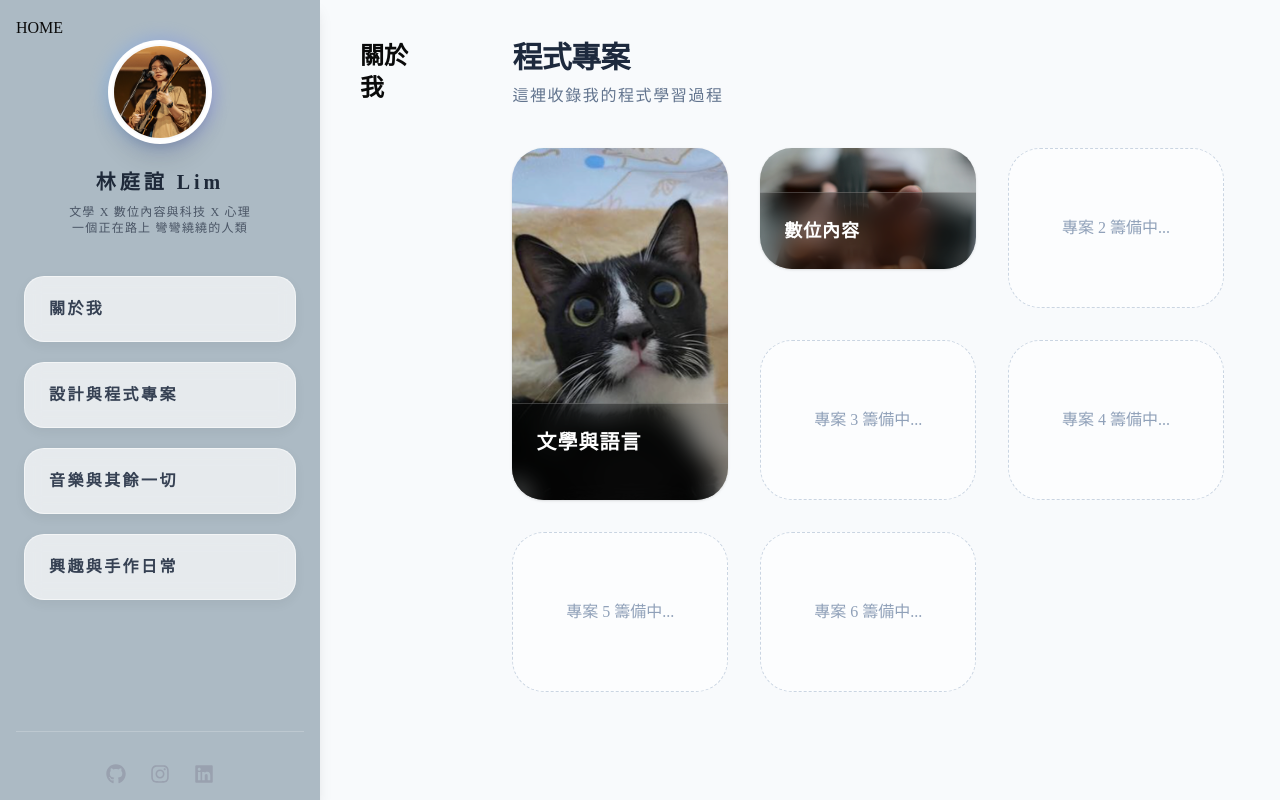
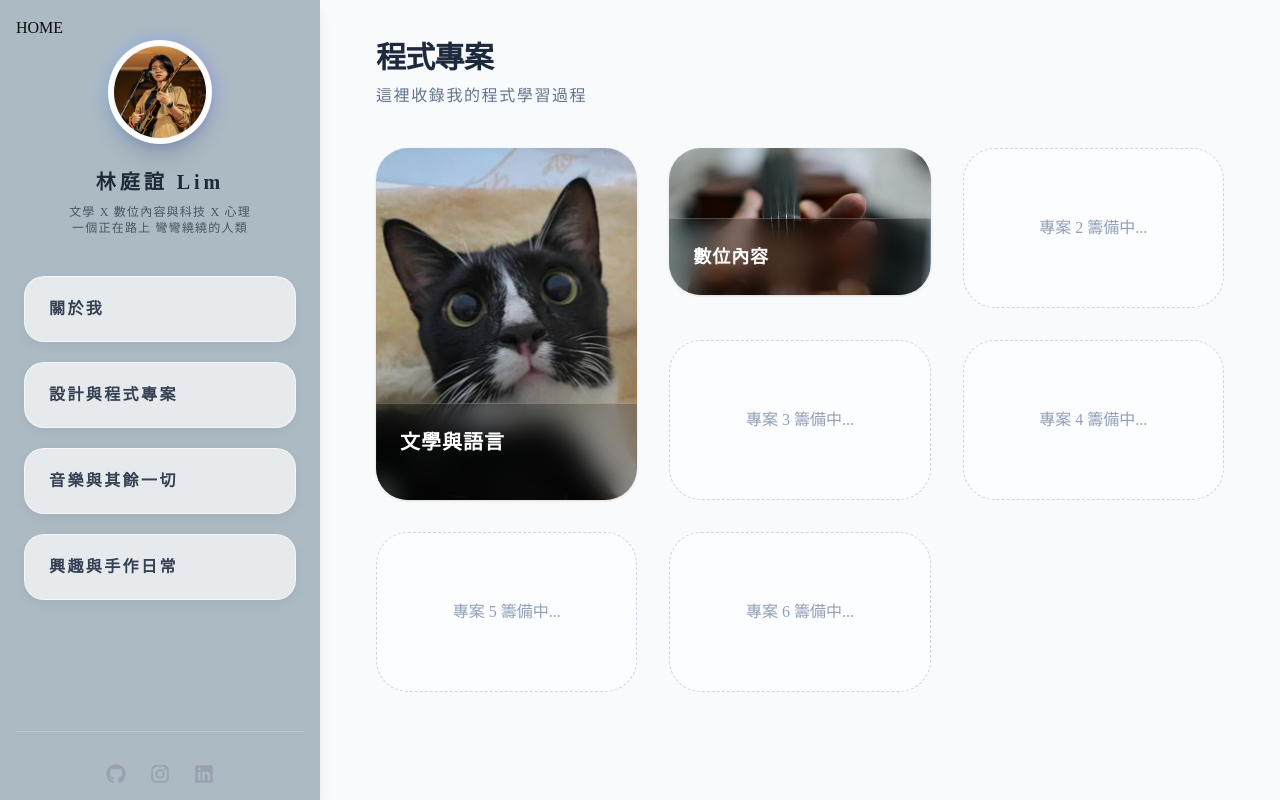
Before and after one commit to yeelin1128/1142_Web113101084_Hw1, a Next.js app: page /about in a window 1280 px wide. Built offline with nearby package versions, Linux system fonts and the light colour scheme.

Commit message:
feat: 19

```diff
--- a/app/about/page.tsx
+++ b/app/about/page.tsx
@@ -24,9 +24,6 @@ export default function About() {
           <Menu />
         </aside>
 
-        <div className="flex-grow bg-slate-50 overflow-y-auto p-10">
-        <h1 className="text-2xl font-bold">關於我</h1>
-        </div>
 
         {/* 主內容區：移除背景紅，改為優雅的淡色 */}
         <main className="flex-grow h-full overflow-y-auto bg-slate-50 custom-scrollbar p-6 sm:p-10 pt-20 sm:pt-10">
```
Lines whose indentation alone changed are shown as unchanged.
